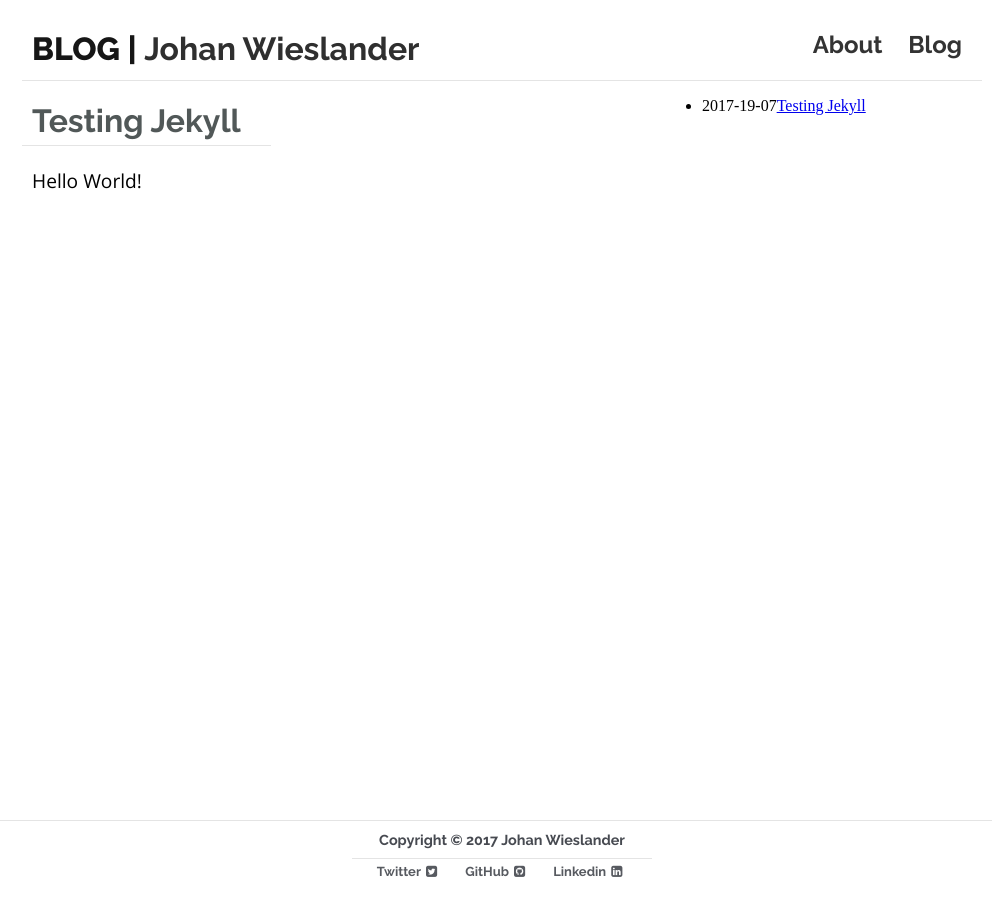
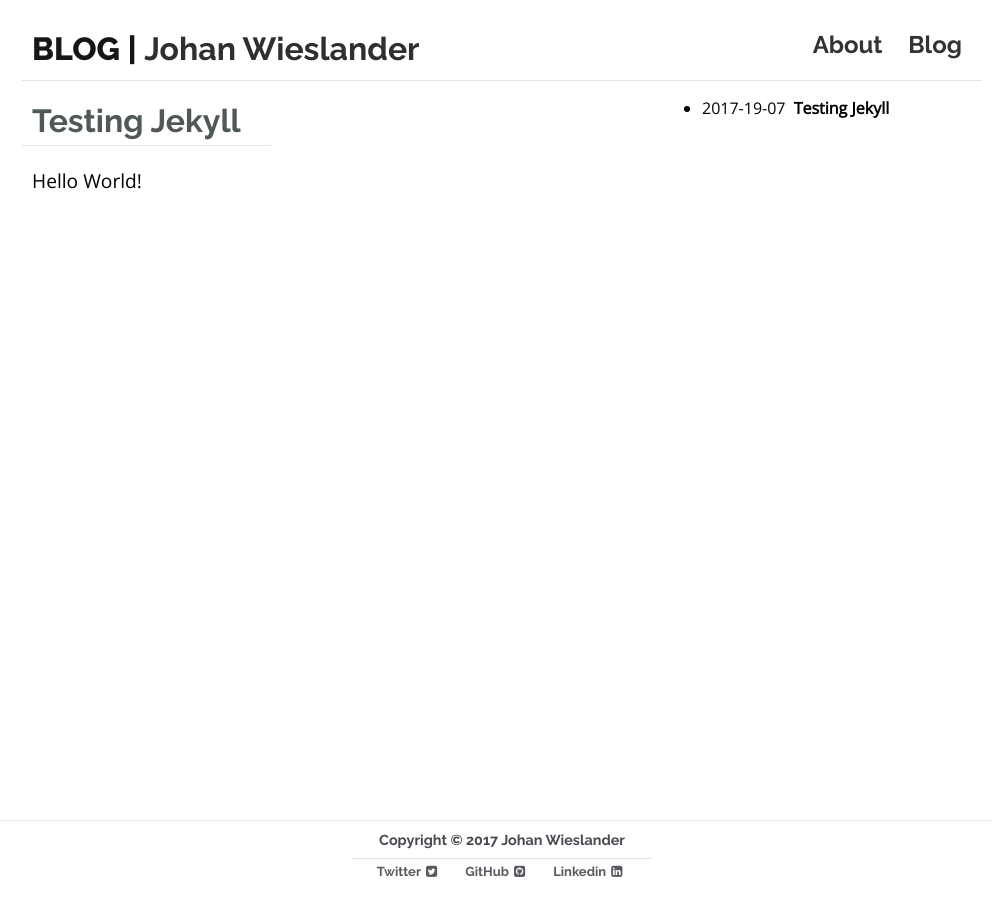
Before and after one commit to Halliom/halliom.github.io, a Jekyll site: the page built from blog.html, in a window 1280 px wide. Shown: the whole page, without its empty margins (138-1130 px from the left). Built offline with Jekyll 4.4.1, drawn with Linux system fonts in a browser that asks for light colours; nearby versions of some CDN libraries.

Commit message:
Style the sidebar list

```diff
--- a/_layouts/default.html
+++ b/_layouts/default.html
@@ -8,9 +8,11 @@
                 {{ content }}
             </div>
             <div class="sidebar">
-                <ul>
+                <ul class="sidebar-list">
                     {% for post in site.posts limit: 25 %}
-                    <li>{{ post.date | date: "%Y-%M-%d" }}<a href="{{ post.url }}">{{ post.title }}</a></li>
+                    <li class="sidebar-list-item">{{ post.date | date: "%Y-%M-%d" }}
+                        <a class="post-link" href="{{ post.url }}">{{ post.title }}</a>
+                    </li>
                     {% endfor %}
                 </ul>
             </div>
--- a/css/style.css
+++ b/css/style.css
@@ -81,6 +81,25 @@ body {
     float: left;
 
     width: 33.333333%;
+}
+
+.sidebar-list {
+    font-family: 'Open Sans', sans-serif;
+    font-size: 1rem;
+    font-weight: 400;
+}
+
+.post-link {
+    padding-left: 0.25rem;
+
+    font-weight: 600;
+    text-decoration: none;
+    color: black;
+}
+
+.post-link:focus,
+.post-link:hover {
+    text-decoration: underline;
 }
 
 .post-title-small {
```
Also changed, not shown: 4 other files.
